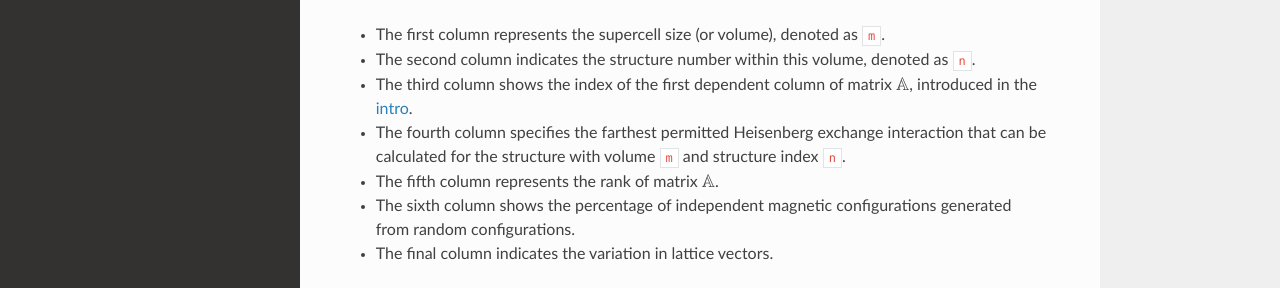
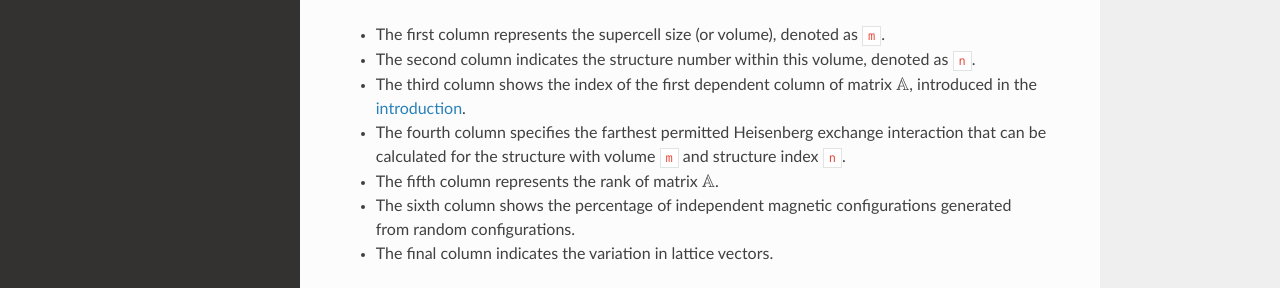
Before and after one commit to malaei/SUPERHEX, a Sphinx documentation site: the page built from docs/tutorial.rst, in a window 1280 px wide and 900 px high, scrolled down 2631 px. Shown: the part 445-733 px from the top of the window. Built offline with Sphinx 7.4.7 and the Read the Docs theme 3.1.0, drawn with Linux system fonts in a browser that asks for light colours; pages that are not in the unit, such as notebooks, are missing from menus.

Commit message:
update docs

```diff
--- a/docs/tutorial.rst
+++ b/docs/tutorial.rst
@@ -131,7 +131,7 @@ For this example, the first 30 lines of ``struct_analysis.csv`` are shown below:
 
 - The first column represents the supercell size (or volume), denoted as ``m``.
 - The second column indicates the structure number within this volume, denoted as ``n``.
-- The third column shows the index of the first dependent column of matrix :math:`\mathbb{A}`, introduced in the :doc:`intro <intro>`.
+- The third column shows the index of the first dependent column of matrix :math:`\mathbb{A}`, introduced in the :doc:`introduction <intro>`.
 - The fourth column specifies the farthest permitted Heisenberg exchange interaction that can be calculated for the structure with volume ``m`` and structure index ``n``.
 - The fifth column represents the rank of matrix :math:`\mathbb{A}`.
 - The sixth column shows the percentage of independent magnetic configurations generated from random configurations.
```
